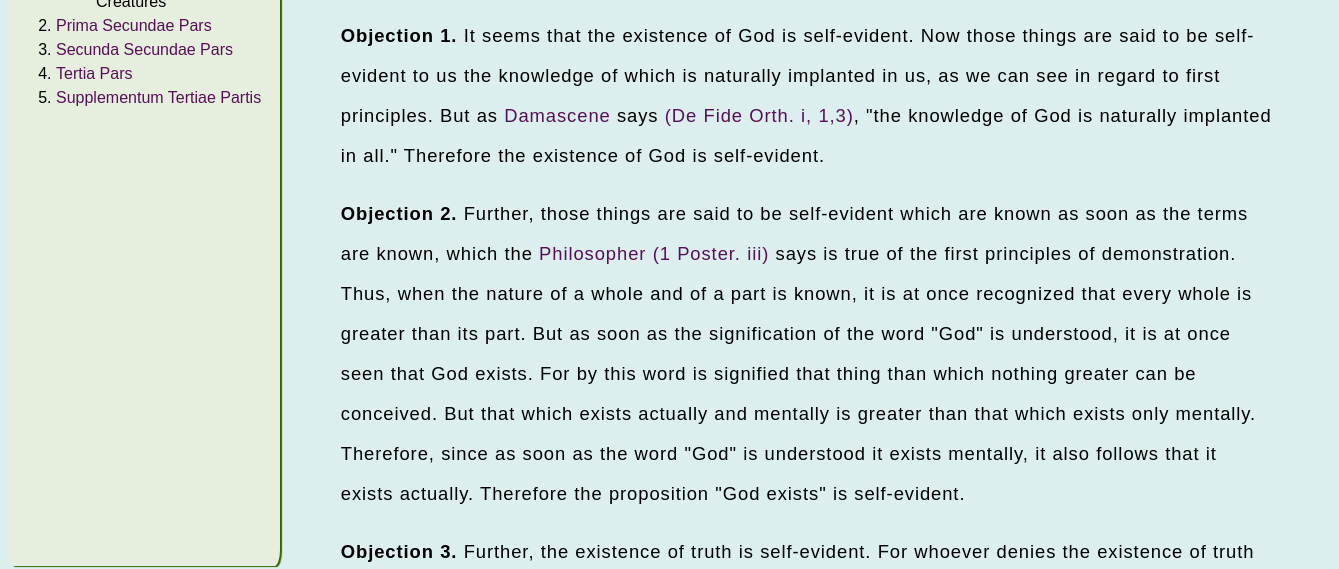
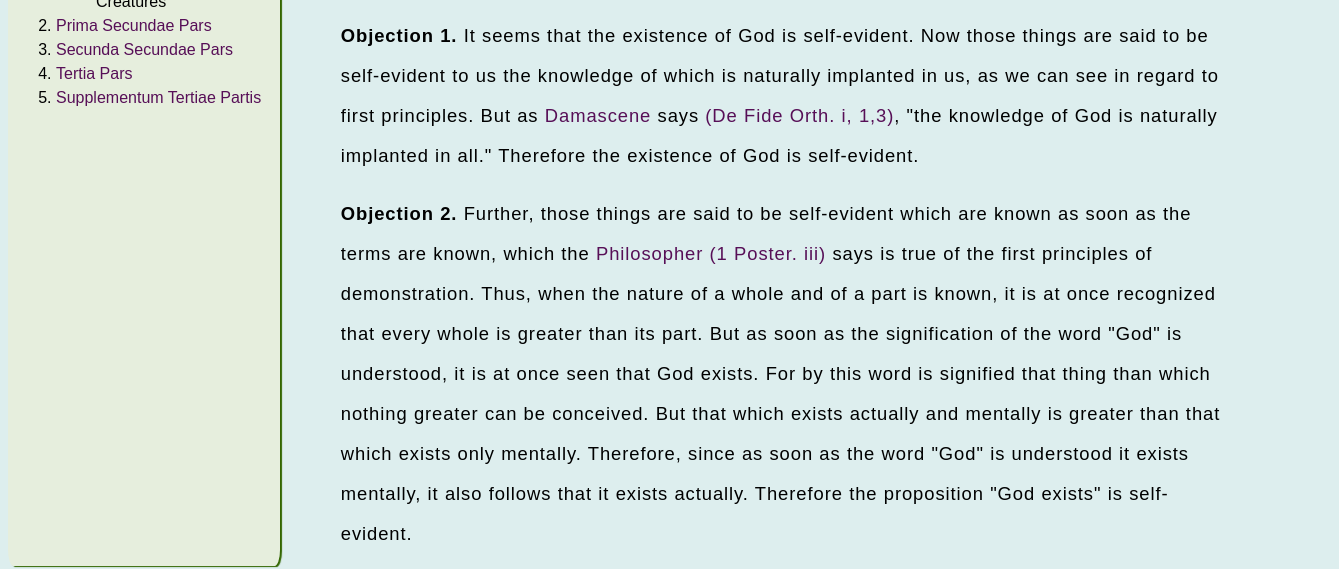
Before and after one commit to katguerrier/cateviewer, a plain HTML site: page summa/summa_sample.html in a window 1280 px wide. Shown: the part 258-827 px from the top of the page, 1339 px wide, since content can reach past the window. Drawn offline with Linux system fonts and the light colour scheme.

Commit message:
Change max-width of main to 70% of viewport width to account for extra padding and improve readability

```diff
--- a/common.css
+++ b/common.css
@@ -19,7 +19,7 @@ nav {
 main {
     position: relative;
     left: 21vw;
-    max-width: 73vw;
+    max-width: 70vw;
     line-height: 2.5rem;
     padding: 5vw;
 }
```
